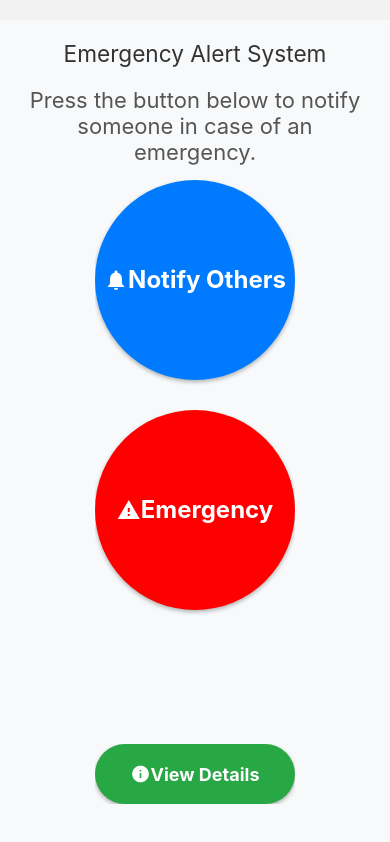
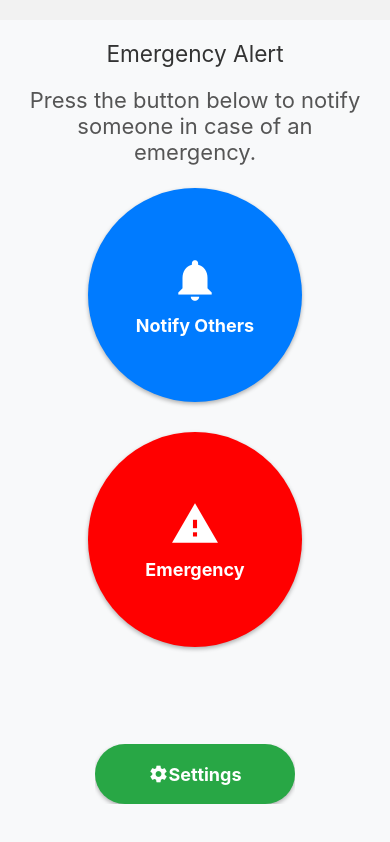
Before and after one commit to Ka-atsu/SE-Eldery-App, a React Native app in the folder Front-End/: screen /Home in a window 390 px wide. Built offline with nearby package versions, Linux system fonts and the light colour scheme.

Commit message:
Saving Progress

```diff
--- a/Front-End/App.js
+++ b/Front-End/App.js
@@ -2,7 +2,7 @@ import React from 'react';
 import { NavigationContainer } from '@react-navigation/native';
 import { createNativeStackNavigator } from '@react-navigation/native-stack';
 import HomeScreen from './Components/HomeScreen';
-import DetailsScreen from './Components/DetailsScreen';
+import SettingScreen from './Components/SettingScreen';
 
 const Stack = createNativeStackNavigator();
 
@@ -14,7 +14,7 @@ const App = () => {
         screenOptions={{ headerShown: false }} // Hide header for all screens
       >
         <Stack.Screen name="Home" component={HomeScreen} />
-        <Stack.Screen name="Details" component={DetailsScreen} />
+        <Stack.Screen name="Details" component={SettingScreen} />
       </Stack.Navigator>
     </NavigationContainer>
   );
--- a/Front-End/Components/Bottom.js
+++ b/Front-End/Components/Bottom.js
@@ -6,11 +6,11 @@ const BottomComponent = ({ navigation }) => {
     return (
         <View style={styles.container}>
             <Button
-                title="View Details"
+                title="Settings"
                 onPress={() => navigation.navigate('Details')}
                 buttonStyle={styles.button}
                 titleStyle={styles.buttonTitle}
-                icon={<Icon name="info" size={20} color="white" />}
+                icon={<Icon name="settings" size={20} color="white" />}
                 iconContainerStyle={styles.iconContainer}
             />
         </View>
--- a/Front-End/Components/DetailsScreen.js
+++ /dev/null
@@ -1,50 +0,0 @@
-import React from 'react';
-import { View, Text, Button, StyleSheet, Image } from 'react-native';
-
-const DetailsScreen = ({ navigation }) => {
-  return (
-    <View style={styles.container}>
-      <Text style={styles.title}>Details Screen</Text>
-      <Image
-        source={{ uri: 'https://example.com/image.jpg' }} // Replace with a valid image URL
-        style={styles.image}
-      />
-      <Text style={styles.text}>
-        This screen provides more information about the selected item.
-        Here you can add any relevant details, descriptions, or instructions.
-      </Text>
-      <Button
-        title="Go Back"
-        onPress={() => navigation.goBack()}
-      />
-    </View>
-  );
-};
-
-const styles = StyleSheet.create({
-  container: {
-    flex: 1,
-    justifyContent: 'center',
-    alignItems: 'center',
-    padding: 20,
-    backgroundColor: '#f8f9fa', // Light background color
-  },
-  title: {
-    fontSize: 24,
-    fontWeight: 'bold',
-    marginBottom: 20,
-  },
-  image: {
-    width: '100%',
-    height: 200,
-    borderRadius: 10,
-    marginBottom: 20,
-  },
-  text: {
-    fontSize: 18,
-    marginBottom: 20,
-    textAlign: 'center',
-  },
-});
-
-export default DetailsScreen;
--- a/Front-End/Components/HomeScreen.js
+++ b/Front-End/Components/HomeScreen.js
@@ -1,40 +1,46 @@
 import React from 'react';
-import { View, StyleSheet } from 'react-native';
-import { Text, Button, Icon } from 'react-native-elements';
+import { View, StyleSheet, Dimensions, TouchableOpacity, Alert } from 'react-native';
+import { Text, Icon } from 'react-native-elements';
 import BottomComponent from './Bottom';
+
+const { width } = Dimensions.get('window');
 
 const HomeScreen = ({ navigation }) => {
     console.log("App executed");
 
-    const handleNotifyPress = () => {
-        console.log('Notify Others Pressed');
+    const handlePress = async (type) => {
+        try {
+            if (type === 'notify') {
+                console.log('Notify Others Pressed');
+            } else if (type === 'emergency') {
+                console.log('Emergency Pressed');
+            }
+        } catch (error) {
+            console.error('Error handling button press:', error);
+        }
     };
 
-    const handleEmergencyPress = () => {
-        console.log('Emergency Pressed');
-    };
+    const renderButton = (title, iconName, backgroundColor, type) => (
+        <TouchableOpacity
+            style={[styles.circleButton, { backgroundColor }]}
+            onPress={() => handlePress(type)}
+            accessibilityLabel={title}
+            accessibilityRole="button"
+        >
+            <Icon name={iconName} color="white" size={50} />
+            <Text style={styles.buttonTitle}>{title}</Text>
+        </TouchableOpacity>
+    );
 
     return (
         <View style={styles.container}>
-            <Text h4 style={styles.header}>Emergency Alert System</Text>
+            <Text h4 style={styles.header}>Emergency Alert</Text>
             <Text style={styles.description}>
                 Press the button below to notify someone in case of an emergency.
             </Text>
             <View style={styles.buttonContainer}>
-                <Button
-                    title="Notify Others"
-                    onPress={handleNotifyPress}
-                    buttonStyle={styles.circleButton}
-                    titleStyle={styles.buttonTitle}
-                    icon={<Icon name="notifications" color="white" />} // Add an icon for clarity
-                />
-                <Button
-                    title="Emergency"
-                    onPress={handleEmergencyPress}
-                    buttonStyle={[styles.circleButton, styles.emergencyButton]}
-                    titleStyle={styles.buttonTitle}
-                    icon={<Icon name="warning" color="white" />} // Add an icon for clarity
-                />
+                {renderButton('Notify Others', 'notifications', '#007bff', 'notify')}
+                {renderButton('Emergency', 'warning', 'red', 'emergency')}
             </View>
             <BottomComponent navigation={navigation} />
         </View>
@@ -53,11 +59,11 @@ const styles = StyleSheet.create({
     header: {
         marginBottom: 20,
         textAlign: 'center',
-        fontSize: 28, // Larger font size for better readability
-        color: '#333', // Darker color for better contrast
+        fontSize: 28,
+        color: '#333',
     },
     description: {
-        marginBottom: 120,
+        marginBottom: 150,
         textAlign: 'center',
         fontSize: 22,
         color: '#555',
@@ -69,10 +75,9 @@ const styles = StyleSheet.create({
         marginBottom: 20,
     },
     circleButton: {
-        width: 200,
-        height: 200,
-        borderRadius: 125,
-        backgroundColor: '#007bff',
+        width: width * 0.55,
+        height: width * 0.55,
+        borderRadius: (width * 0.6) / 2,
         justifyContent: 'center',
         alignItems: 'center',
         shadowColor: '#000',
@@ -85,12 +90,11 @@ const styles = StyleSheet.create({
         elevation: 5,
         marginBottom: 30,
     },
-    emergencyButton: {
-        backgroundColor: 'red',
-    },
     buttonTitle: {
-        fontSize: 24, // Larger font size for button text
+        fontSize: 18,
         fontWeight: 'bold',
+        color: 'white',
+        marginTop: 10,
     },
 });
 
--- /dev/null
+++ b/Front-End/Components/SettingScreen.js
@@ -0,0 +1,94 @@
+import React, { useState } from 'react';
+import { View, Text, Button, StyleSheet, Switch, TouchableOpacity } from 'react-native';
+
+const SettingsScreen = ({ navigation }) => {
+  const [isNotificationEnabled, setIsNotificationEnabled] = useState(false);
+  const [isDarkMode, setIsDarkMode] = useState(false);
+
+  const toggleNotification = () => setIsNotificationEnabled(prev => !prev);
+  const toggleDarkMode = () => setIsDarkMode(prev => !prev);
+
+  return (
+    <View style={styles.container}>
+      <Text style={styles.title}>Settings</Text>
+
+      {/* Notifications Setting */}
+      <View style={styles.settingItem}>
+        <Text style={styles.settingText}>Enable Notifications</Text>
+        <Switch
+          value={isNotificationEnabled}
+          onValueChange={toggleNotification}
+        />
+      </View>
+
+      {/* Dark Mode Setting */}
+      <View style={styles.settingItem}>
+        <Text style={styles.settingText}>Dark Mode</Text>
+        <Switch
+          value={isDarkMode}
+          onValueChange={toggleDarkMode}
+        />
+      </View>
+
+      {/* Account Management */}
+      <TouchableOpacity style={styles.settingItem} onPress={() => alert('Account Settings')}>
+        <Text style={styles.settingText}>Account Settings</Text>
+      </TouchableOpacity>
+
+      {/* Privacy Policy */}
+      <TouchableOpacity style={styles.settingItem} onPress={() => alert('Privacy Policy')}>
+        <Text style={styles.settingText}>Privacy Policy</Text>
+      </TouchableOpacity>
+
+      {/* About Section */}
+      <TouchableOpacity style={styles.settingItem} onPress={() => alert('App Version: 1.0.0')}>
+        <Text style={styles.settingText}>About</Text>
+      </TouchableOpacity>
+
+      {/* Navigation Button */}
+      <Button
+        title="Go Back"
+        onPress={() => navigation.goBack()}
+      />
+    </View>
+  );
+};
+
+const styles = StyleSheet.create({
+  container: {
+    flex: 1,
+    padding: 25,
+    backgroundColor: '#f8f9fa',
+    marginTop: 20,
+  },
+  title: {
+    fontSize: 24,
+    fontWeight: 'bold',
+    marginBottom: 20,
+    textAlign: 'center',
+  },
+  settingItem: {
+    flexDirection: 'row',
+    justifyContent: 'space-between',
+    alignItems: 'center',
+    paddingVertical: 15,
+    borderBottomWidth: 1,
+    borderBottomColor: '#ddd',
+  },
+  settingText: {
+    fontSize: 18,
+  },
+  pickerWrapper: {
+    flex: 1,
+    borderWidth: 1,
+    borderColor: '#ddd',
+    borderRadius: 5,
+    overflow: 'hidden',
+  },
+  picker: {
+    height: 40,
+    width: 150,
+  },
+});
+
+export default SettingsScreen;
--- a/Front-End/package.json
+++ b/Front-End/package.json
@@ -10,6 +10,7 @@
   },
   "dependencies": {
     "@react-native-community/masked-view": "^0.1.11",
+    "@react-native-picker/picker": "^2.11.0",
     "@react-navigation/native": "^7.0.14",
     "@react-navigation/native-stack": "^7.2.0",
     "expo": "~52.0.27",
```
Also changed, not shown: 2 other files (tests, documents, lock files or other folders).
